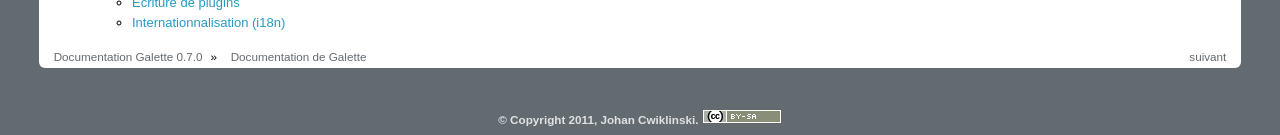
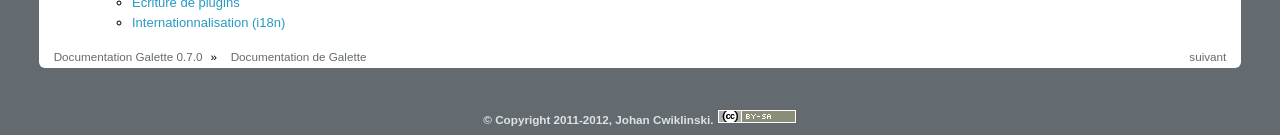
Before and after one commit to galette/galettedoc, a Sphinx documentation site: the page built from source/index.rst, in a window 1280 px wide. Shown: the part 1361-1496 px from the top of the page. Built offline with Sphinx 7.4.7, drawn with Linux system fonts in a browser that asks for light colours.

Commit message:
Mise à jour du copyright

```diff
--- a/source/conf.py
+++ b/source/conf.py
@@ -43,7 +43,7 @@ master_doc = 'index'
 
 # General information about the project.
 project = u'Galette'
-copyright = u'2011, Johan Cwiklinski'
+copyright = u'2011-2012, Johan Cwiklinski'
 
 # The version info for the project you're documenting, acts as replacement for
 # |version| and |release|, also used in various other places throughout the
```
